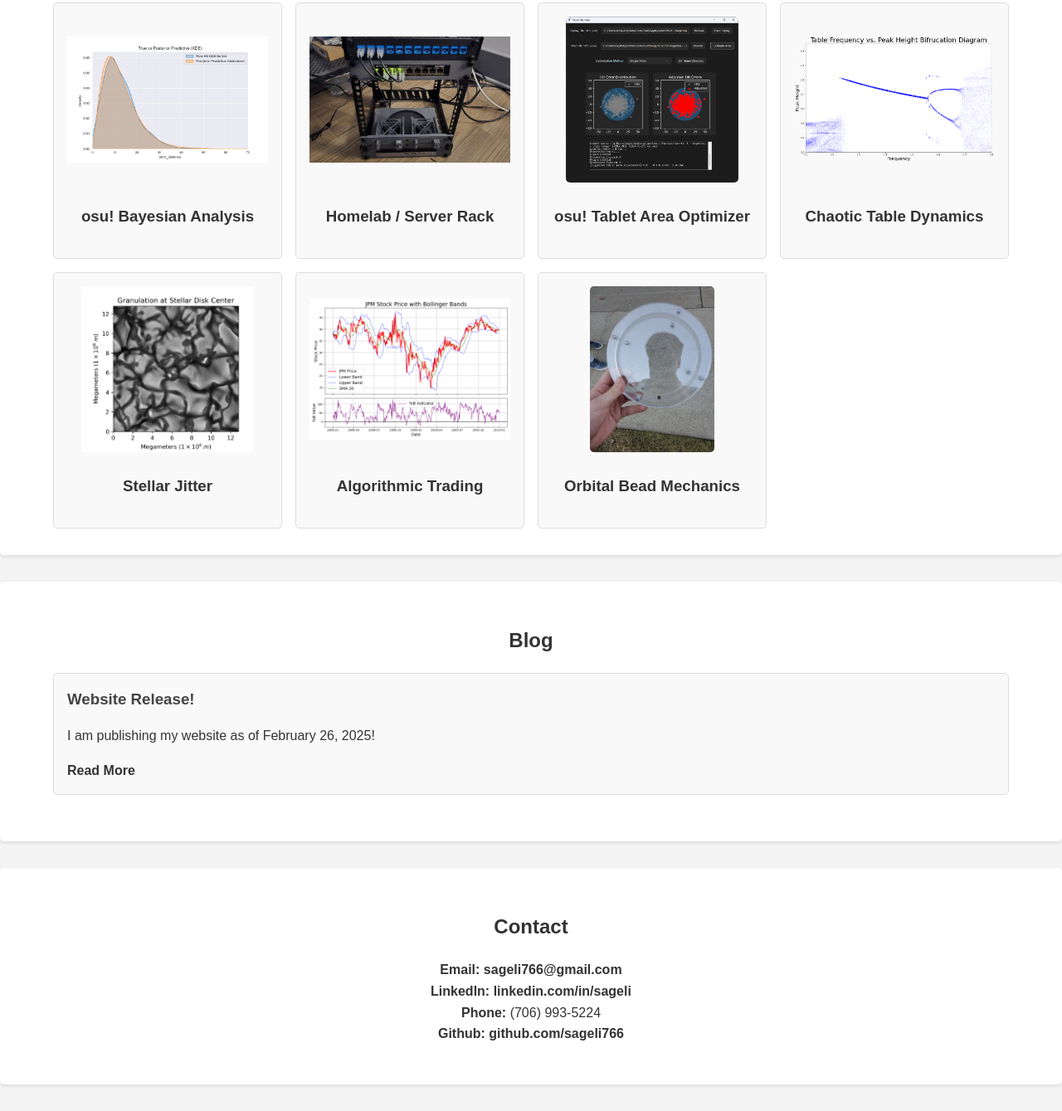
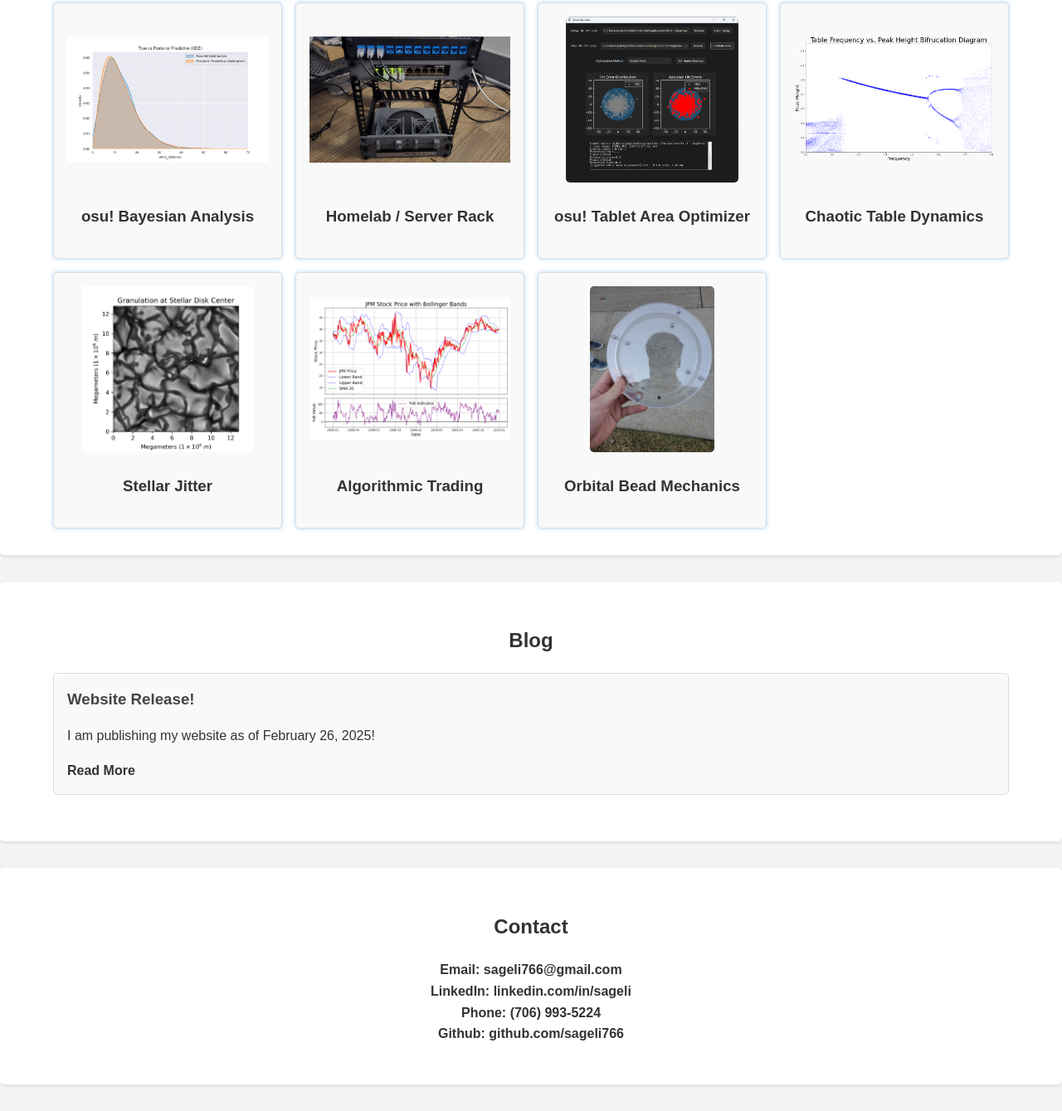
Before and after one commit to sageli766/personal-website, a website: page index.html in a window 1280 px wide. Shown: the part 744-2083 px from the top of the page at 83% size. Drawn offline with Linux system fonts and the light colour scheme.

Commit message:
Update styling

```diff
--- a/index.html
+++ b/index.html
@@ -136,7 +136,7 @@
             </li>
             <li>
                 <strong>Phone:</strong>
-                <span>(706) 993-5224</span>
+                <span style="font-weight: bold">(706) 993-5224</span>
             </li>
             <li>
                 <strong>Github:</strong>
--- a/styles.css
+++ b/styles.css
@@ -79,11 +79,16 @@ section h1{
     text-align: center;
     border: 1px solid #ddd;
     border-radius: 5px;
-    transition: transform 0.3s;
+    transition: transform 0.3s, box-shadow 0.3s, border 0.3s;
+    /* Add a subtle blue glow */
+    box-shadow: 0 0 5px rgba(0,123,255,0.3);
 }
 
 .portfolio-item:hover {
     transform: scale(1.05);
+    /* Change the border color and intensify the blue glow */
+    border: 1px solid #007bff;
+    box-shadow: 0 0 10px rgba(0,123,255,0.6);
 }
 
 .portfolio-item img {
@@ -200,8 +205,10 @@ a {
     color: #333;
     text-decoration: none;
     font-weight: bold;
+    transition: 0.3s;
 }
 
 a:hover {
     color: #007bff;
+    transition: 0.3s;
 }
```
